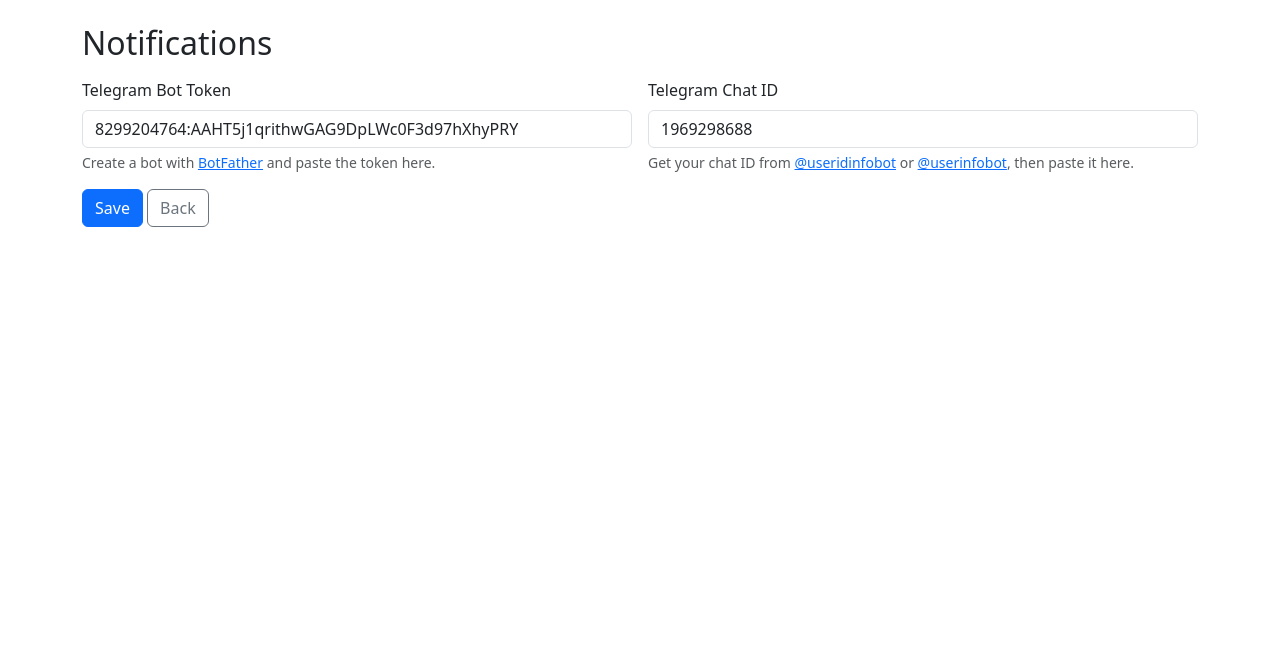
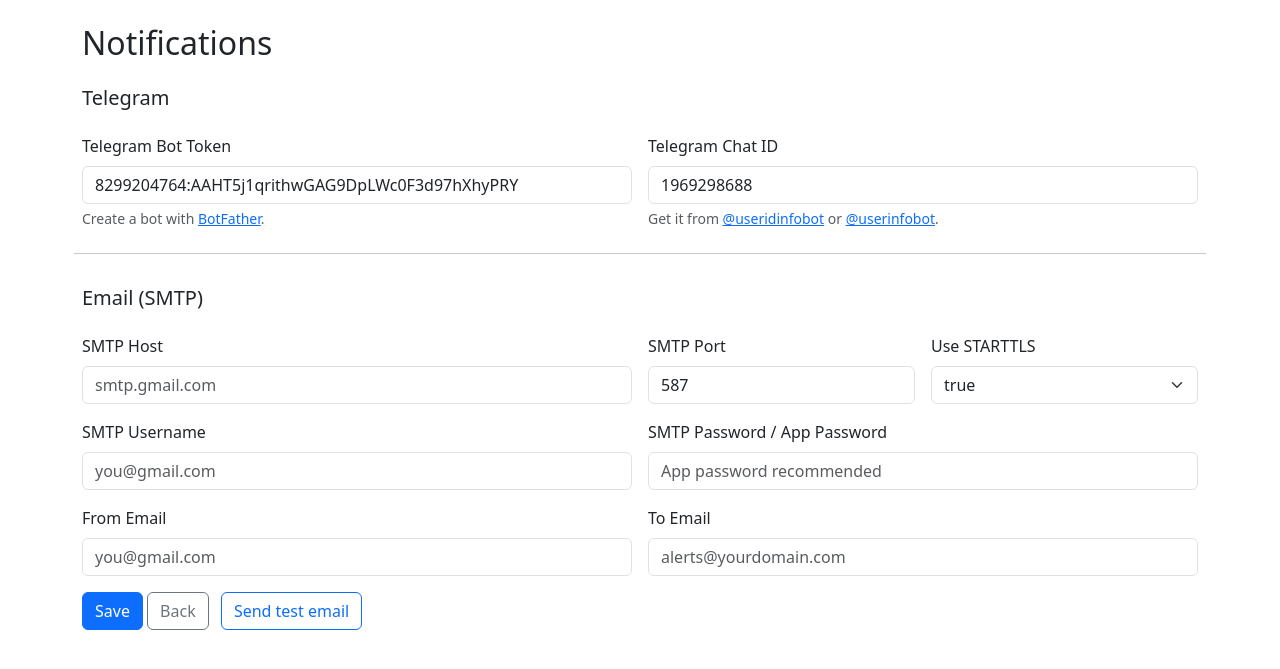
Before and after one commit to Mostafao4/Lightweight-Real-Time-Device-System-Monitoring-Dashboard, a Flask app: page /settings in a window 1280 px wide. Shown: the part 56-725 px from the top of the page. Run offline with Flask 3, Linux system fonts and the light colour scheme; the visitor is signed in with stand-in values (Sample User, id 1).

Commit message:
email setup in UI

```diff
--- a/app/routes.py
+++ b/app/routes.py
@@ -2,6 +2,7 @@ from flask import (
     Response, Blueprint, render_template, request, redirect,
     url_for, jsonify, session, flash, abort, request as flask_request
 )
+from alerts import send_email
 from app import db
 from app.models import Device, CheckResult
 from sqlalchemy import desc, asc
@@ -236,15 +237,57 @@ def delete_device(device_id):
 @bp.route("/settings", methods=["GET", "POST"])
 @login_required
 def settings():
+    # Load current values (DB, fallback to env handled in alerts)
     bot_token = get_config("TELEGRAM_BOT_TOKEN", "")
-    chat_id = get_config("TELEGRAM_CHAT_ID", "")
+    chat_id   = get_config("TELEGRAM_CHAT_ID", "")
+
+    smtp_host = get_config("SMTP_HOST", "")
+    smtp_port = get_config("SMTP_PORT", "587")
+    smtp_user = get_config("SMTP_USER", "")
+    smtp_pass = get_config("SMTP_PASS", "")
+    smtp_starttls = get_config("SMTP_STARTTLS", "true")  # 'true'|'false'
+    alert_email_from = get_config("ALERT_EMAIL_FROM", smtp_user or "")
+    alert_email_to   = get_config("ALERT_EMAIL_TO", "")
+
     if request.method == "POST":
+        # Save Telegram
         set_config("TELEGRAM_BOT_TOKEN", (request.form.get("telegram_bot_token") or "").strip())
-        set_config("TELEGRAM_CHAT_ID", (request.form.get("telegram_chat_id") or "").strip())
+        set_config("TELEGRAM_CHAT_ID",   (request.form.get("telegram_chat_id") or "").strip())
+        # Save Email/SMTP
+        set_config("SMTP_HOST", (request.form.get("smtp_host") or "").strip())
+        set_config("SMTP_PORT", (request.form.get("smtp_port") or "587").strip())
+        set_config("SMTP_USER", (request.form.get("smtp_user") or "").strip())
+        set_config("SMTP_PASS", (request.form.get("smtp_pass") or "").strip())
+        set_config("SMTP_STARTTLS", (request.form.get("smtp_starttls") or "true").strip().lower())
+        set_config("ALERT_EMAIL_FROM", (request.form.get("alert_email_from") or "").strip())
+        set_config("ALERT_EMAIL_TO",   (request.form.get("alert_email_to") or "").strip())
+
         flash("Settings saved", "success")
         return redirect(url_for("routes.settings"))
-    return render_template("settings.html", bot_token=bot_token, chat_id=chat_id)
 
+    return render_template(
+        "settings.html",
+        bot_token=bot_token, chat_id=chat_id,
+        smtp_host=smtp_host, smtp_port=smtp_port,
+        smtp_user=smtp_user, smtp_pass=smtp_pass,
+        smtp_starttls=smtp_starttls,
+        alert_email_from=alert_email_from, alert_email_to=alert_email_to
+    )
+
+
+
+@bp.post("/settings/test-email")
+@login_required
+def test_email():
+    ok, info = send_email(
+        subject="[Monitor] Test email",
+        body="This is a test email from your Device Monitor settings."
+    )
+    if ok:
+        flash("✅ Test email sent.", "success")
+    else:
+        flash(f"❌ Could not send test email: {info}", "danger")
+    return redirect(url_for("routes.settings"))
 # ------------------------------
 # JSON API for AJAX updates (read-only)
 # ------------------------------
--- a/app/templates/settings.html
+++ b/app/templates/settings.html
@@ -2,28 +2,74 @@
 {% block title %}Settings{% endblock %}
 
 {% block content %}
-<h2 class="mb-3">Notifications</h2>
+<h2 class="mb-4">Notifications</h2>
 
 <form method="post" class="row g-3">
+  <!-- Telegram -->
+  <div class="col-12">
+    <h5>Telegram</h5>
+  </div>
   <div class="col-md-6">
     <label class="form-label">Telegram Bot Token</label>
     <input name="telegram_bot_token" class="form-control" value="{{ bot_token or '' }}" placeholder="123456:ABCDEF...">
     <div class="form-text">
-      Create a bot with <a href="https://t.me/BotFather" target="_blank">BotFather</a> and paste the token here.
+      Create a bot with <a href="https://t.me/BotFather" target="_blank">BotFather</a>.
     </div>
   </div>
-
   <div class="col-md-6">
     <label class="form-label">Telegram Chat ID</label>
     <input name="telegram_chat_id" class="form-control" value="{{ chat_id or '' }}" placeholder="e.g. 123456789">
     <div class="form-text">
-      Get your chat ID from <a href="https://t.me/useridinfobot" target="_blank">@useridinfobot</a> or <a href="https://t.me/userinfobot" target="_blank">@userinfobot</a>, then paste it here.
+      Get it from <a href="https://t.me/useridinfobot" target="_blank">@useridinfobot</a> or <a href="https://t.me/userinfobot" target="_blank">@userinfobot</a>.
     </div>
+  </div>
+
+  <hr class="mt-4">
+
+  <!-- Email (SMTP) -->
+  <div class="col-12">
+    <h5>Email (SMTP)</h5>
+  </div>
+  <div class="col-md-6">
+    <label class="form-label">SMTP Host</label>
+    <input name="smtp_host" class="form-control" value="{{ smtp_host or '' }}" placeholder="smtp.gmail.com">
+  </div>
+  <div class="col-md-3">
+    <label class="form-label">SMTP Port</label>
+    <input name="smtp_port" type="number" class="form-control" value="{{ smtp_port or '587' }}" placeholder="587">
+  </div>
+  <div class="col-md-3">
+    <label class="form-label">Use STARTTLS</label>
+    <select name="smtp_starttls" class="form-select">
+      <option value="true"  {% if smtp_starttls == 'true' %}selected{% endif %}>true</option>
+      <option value="false" {% if smtp_starttls == 'false' %}selected{% endif %}>false</option>
+    </select>
+  </div>
+  <div class="col-md-6">
+    <label class="form-label">SMTP Username</label>
+    <input name="smtp_user" class="form-control" value="{{ smtp_user or '' }}" placeholder="you@gmail.com">
+  </div>
+  <div class="col-md-6">
+    <label class="form-label">SMTP Password / App Password</label>
+    <input name="smtp_pass" type="password" class="form-control" value="{{ smtp_pass or '' }}" placeholder="App password recommended">
+  </div>
+  <div class="col-md-6">
+    <label class="form-label">From Email</label>
+    <input name="alert_email_from" class="form-control" value="{{ alert_email_from or '' }}" placeholder="you@gmail.com">
+  </div>
+  <div class="col-md-6">
+    <label class="form-label">To Email</label>
+    <input name="alert_email_to" class="form-control" value="{{ alert_email_to or '' }}" placeholder="alerts@yourdomain.com">
   </div>
 
   <div class="col-12">
     <button class="btn btn-primary">Save</button>
     <a href="{{ url_for('routes.index') }}" class="btn btn-outline-secondary">Back</a>
+    <button form="test-email-form" class="btn btn-outline-primary ms-2">Send test email</button>
   </div>
 </form>
+
+<!-- Separate form for test to avoid overwriting fields -->
+<form id="test-email-form" method="post" action="{{ url_for('routes.test_email') }}"></form>
+
 {% endblock %}
```
Also changed, not shown: alerts.py (+14 -11 lines), instance/monitor.db.
